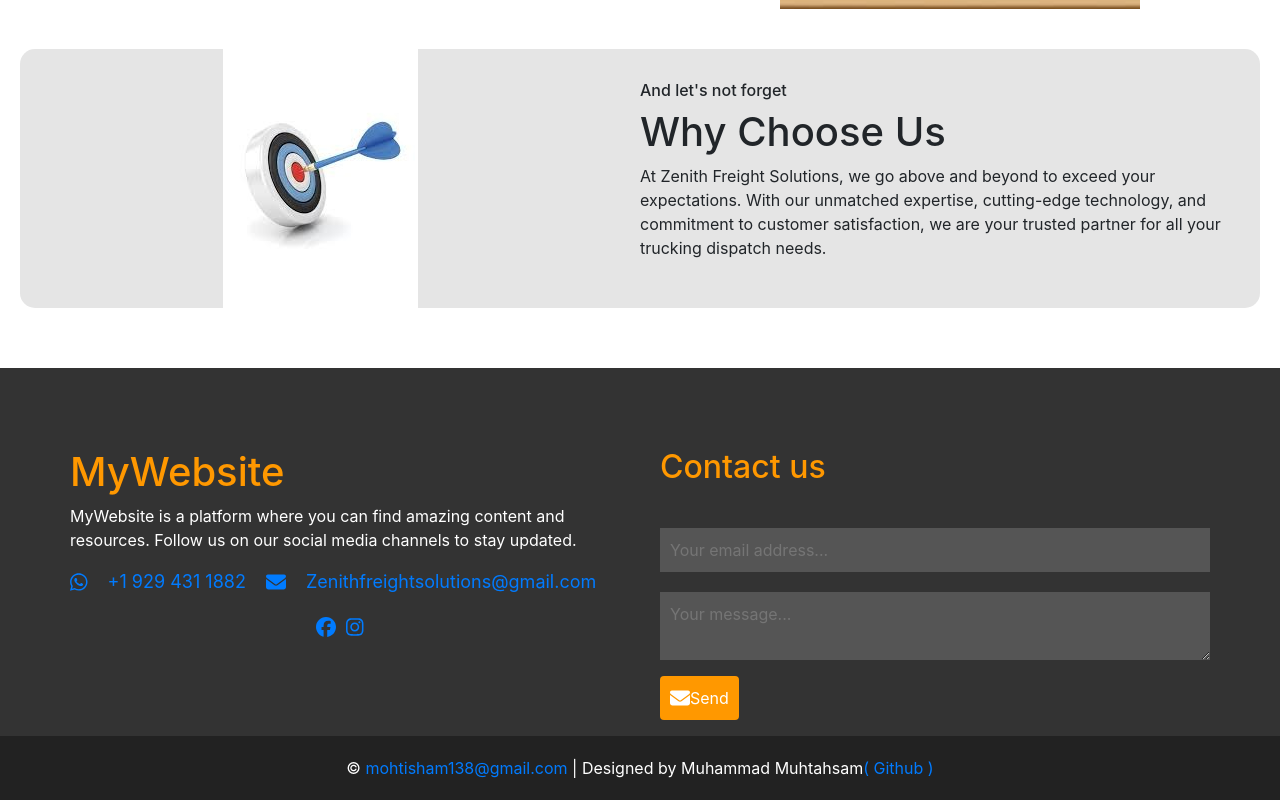
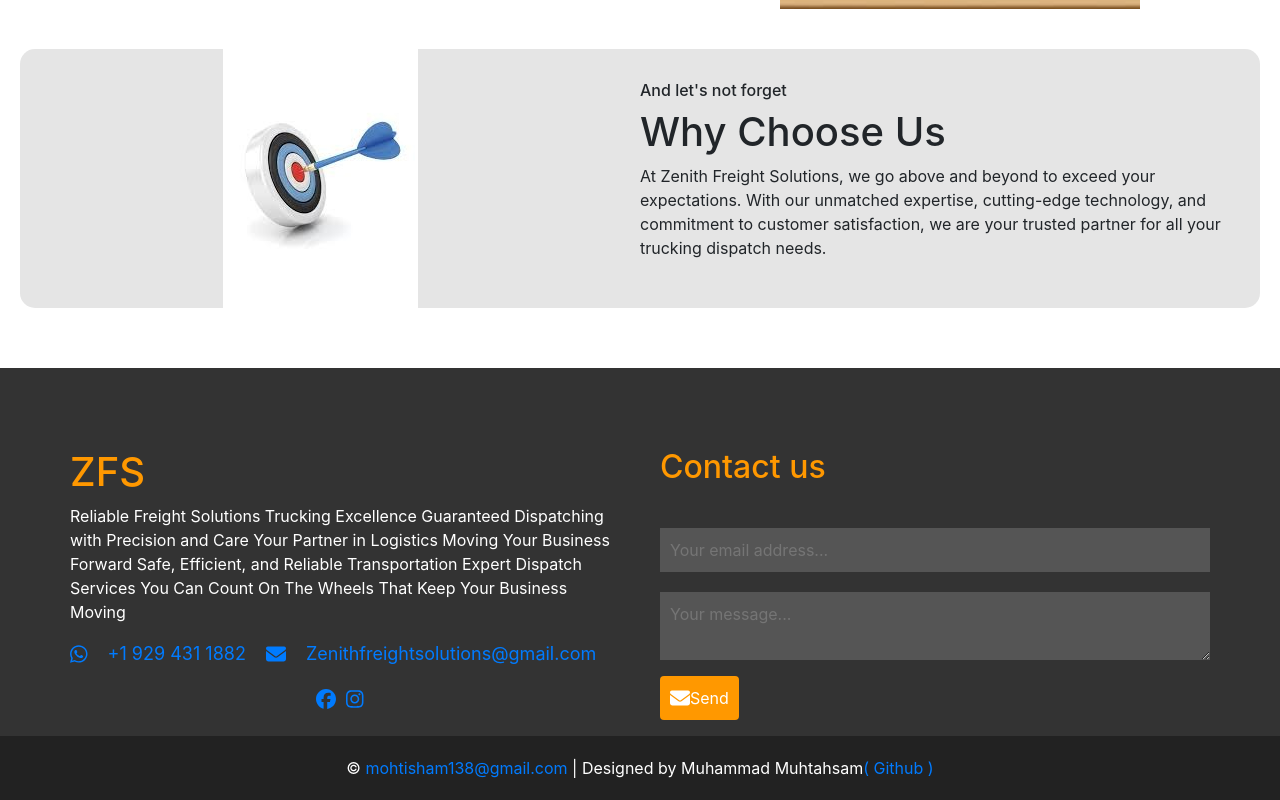
Before and after one commit to Zubi-pro/Dispatch-website, a React (Vite) app: page / in a window 1280 px wide. Shown: the part 1713-2513 px from the top of the page. Built offline with nearby package versions, Linux system fonts and the light colour scheme.

Commit message:
Update Footer.jsx

```diff
--- a/components/Footer.jsx
+++ b/components/Footer.jsx
@@ -10,10 +10,16 @@ function Footer() {
     <footer className="footer">
       <div className="footer-content">
         <div className="footer-section about">
-          <h1 className="logo-text">MyWebsite</h1>
+          <h1 className="logo-text">ZFS</h1>
           <p>
-            MyWebsite is a platform where you can find amazing content and resources.
-            Follow us on our social media channels to stay updated.
+           Reliable Freight Solutions
+Trucking Excellence Guaranteed
+Dispatching with Precision and Care
+Your Partner in Logistics
+Moving Your Business Forward
+Safe, Efficient, and Reliable Transportation
+Expert Dispatch Services You Can Count On
+The Wheels That Keep Your Business Moving
           </p>
 
           <div className="contact">
```
